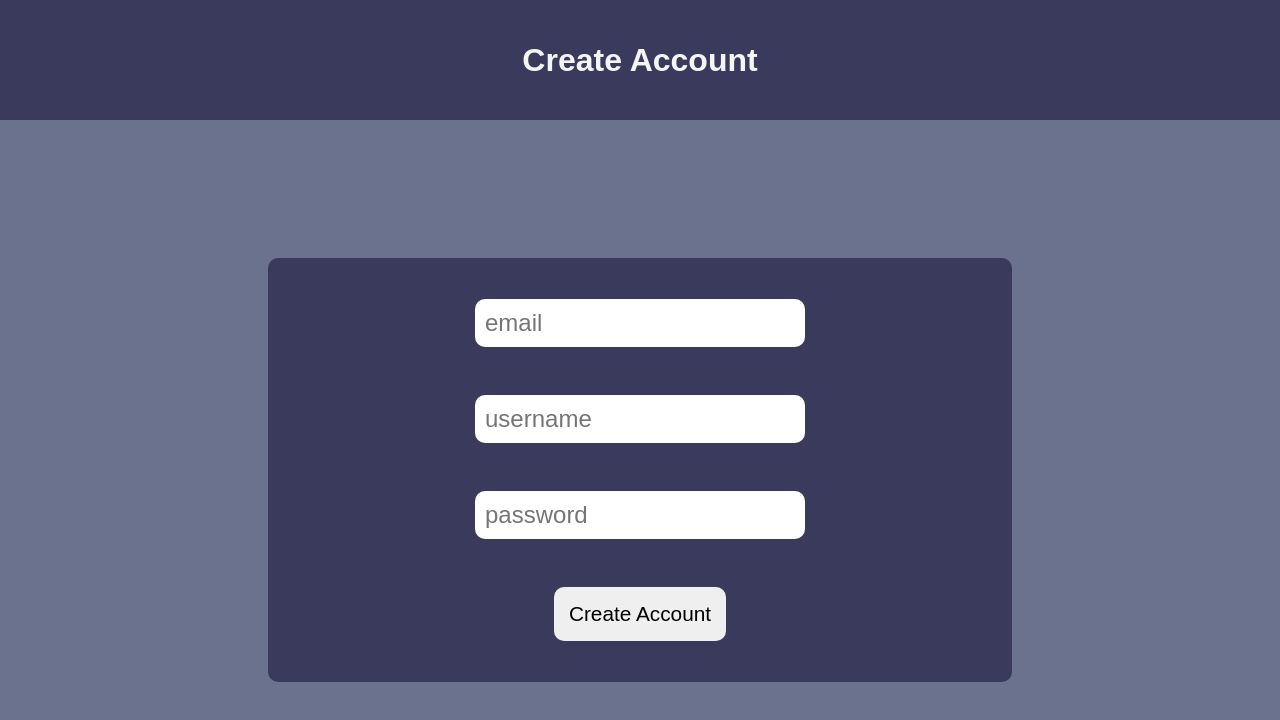
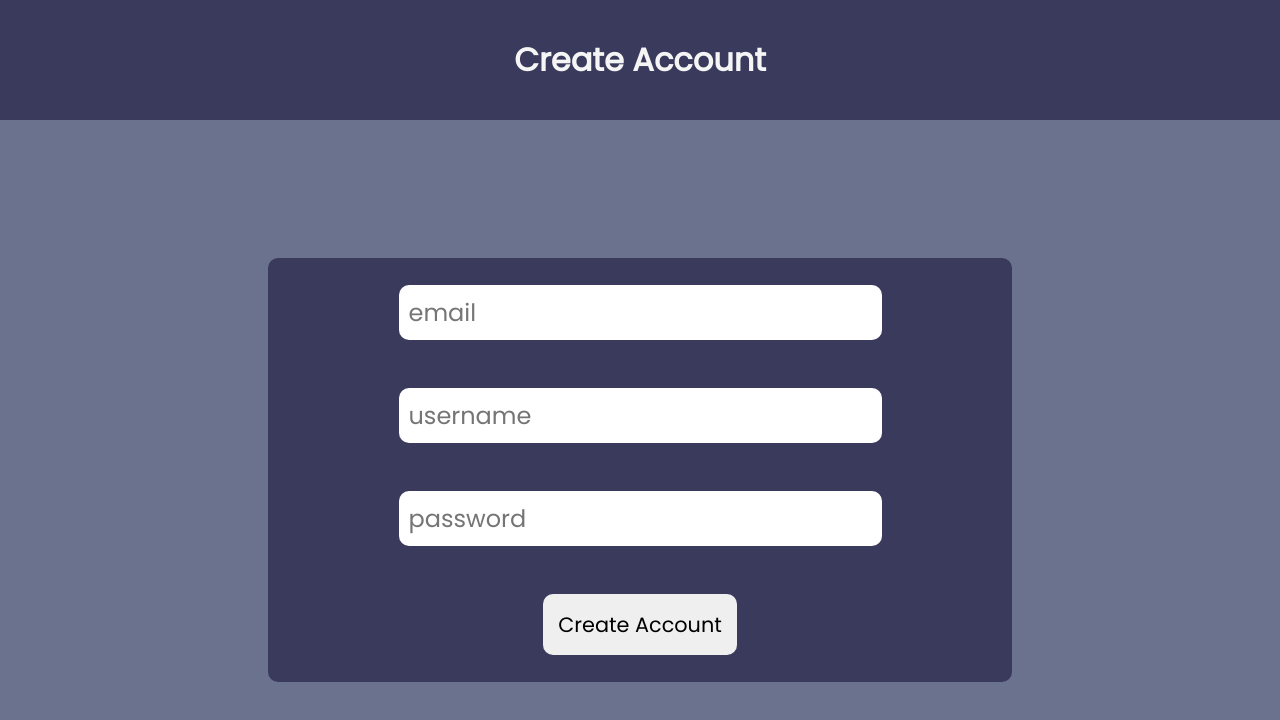
Before and after one commit to JacobTuftsPaypoint/SocketChatApp, a React (Create React App) app: page /createAccount in a window 1280 px wide. Shown: the top 720 px of the page. Built offline with nearby package versions, Linux system fonts and the light colour scheme; no server answers.

Commit message:
fix style

```diff
--- a/src/App.js
+++ b/src/App.js
@@ -1,5 +1,6 @@
 import React from 'react';
 import { Route, Routes } from 'react-router-dom';
+import Chat from './Components/Chat';
 import CreateAccAll from './Components/CreateAccPage/CreateAccAll';
 import LoginAll from './Components/LoginPage/LoginAll';
 import MainAll from './Components/MainPage/MainAll';
@@ -15,6 +16,7 @@ function App() {
       <Route path="/" element={<MainAll/>} />
       <Route path="/login" element={<LoginAll/>} />
       <Route path="/createAccount" element={<CreateAccAll/>} />
+      <Route path="/chat" element={<Chat/>}/>
     </Routes>
     </>
   );
--- a/src/Components/Chat.js
+++ b/src/Components/Chat.js
@@ -15,7 +15,7 @@ const Chat = () =>{
     const [Value,Loading,Error] = useCollection(query(collection(getFirestore(),"/Messages"),orderBy("Time", "desc"),limit(100)))
 
     return(
-        <>
+        <div id="myroot">
             <header id="ChatHeader">
                 {Page!=="Home"?<BackButton SetPage={SetPage}/>:<p></p>}
                 <h1>{Page}</h1>
@@ -24,7 +24,7 @@ const Chat = () =>{
 
             {Page === "Home" ? <ChatHome SetPage={SetPage}/> : <ChatRoom Room={Page} Value={Value} Loading={Loading} Error={Error}/>}
 
-        </>
+        </div>
     )
 
 }
--- a/src/Components/CreateAccPage/CreateAccMain.js
+++ b/src/Components/CreateAccPage/CreateAccMain.js
@@ -4,6 +4,7 @@ import { createUserWithEmailAndPassword, setPersistence, browserSessionPersisten
 import { getFirestore, collection, getDoc, doc, setDoc} from 'firebase/firestore/lite'
 import { useNavigate} from "react-router-dom"
 
+import '../../style.css'
 
 export default function CreateAccMain() {
 
--- a/src/Components/LoginPage/LoginMain.js
+++ b/src/Components/LoginPage/LoginMain.js
@@ -6,6 +6,7 @@ import { getAuth, createUserWithEmailAndPassword, signInWithEmailAndPassword, on
 import React, {useState} from 'react'
 import { useAuthState } from "react-firebase-hooks/auth"
 
+import '../../style.css'
 
 const firebaseConfig = {
   apiKey: process.env.REACT_APP_API_KEY,
--- a/src/Components/MainPage/Main.jsx
+++ b/src/Components/MainPage/Main.jsx
@@ -5,7 +5,7 @@ import { LoginButton } from "./loginButton";
 // import { getAuth, onAuthStateChanged } from "firebase/auth";
 import Card from "./Card";
 
-
+import '../../style.css'
 
 let API_key = "&api_key=db95773a7fb212ba790d71f6adac0e7e";
 let base_url = "https://api.themoviedb.org/3";
--- a/src/Styles/Global.css
+++ b/src/Styles/Global.css
@@ -14,7 +14,7 @@ body{
 
 }
 
-#root{
+#myroot{
     display: grid;
     grid-template-columns: 1fr 4fr;
     grid-template-rows: 1fr 6fr 1fr;
```
